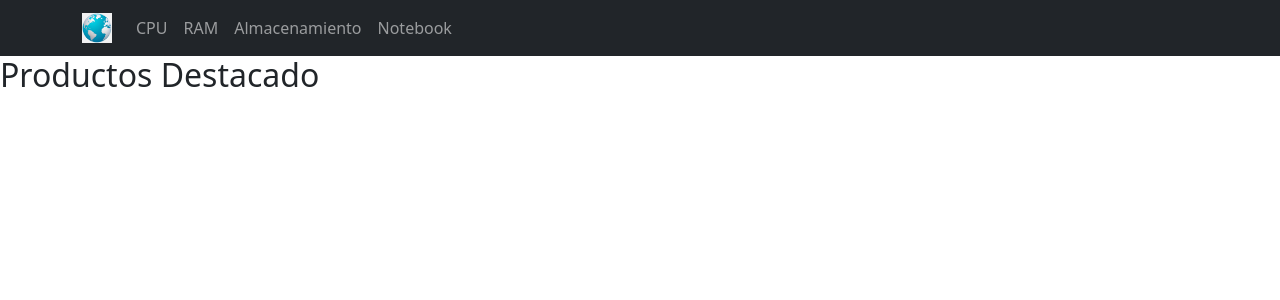
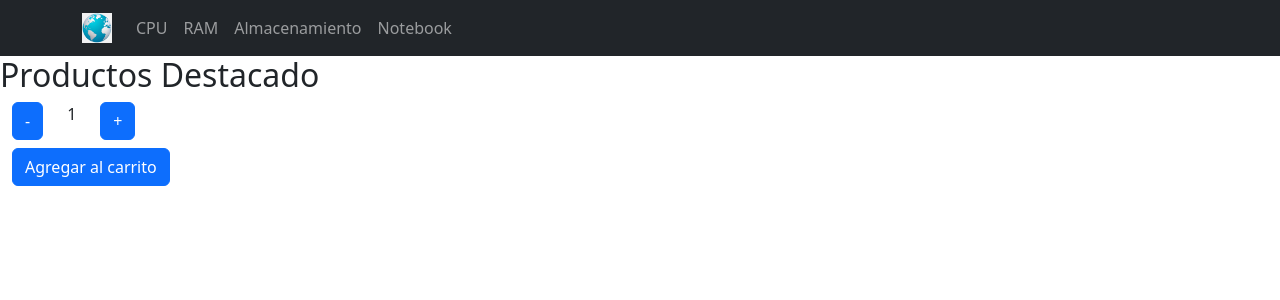
Before and after one commit to chinosatt/app_coder, a React (Create React App) app: page / in a window 1280 px wide. Shown: the top 300 px of the page. Built offline with nearby package versions, Linux system fonts and the light colour scheme.

Commit message:
Desafío 4: Contador con botón

```diff
--- a/src/components/Content.js
+++ b/src/components/Content.js
@@ -1,8 +1,10 @@
 import ItemListContainer from "./ItemListContainer";
+import ItemCount from "./ItemCount";
 
 const Content = () =>
         <content>
             <ItemListContainer greeting="Productos Destacado"/>
+            <ItemCount stock = {5} initial = {1} />
         </content>
 
 export default Content
--- /dev/null
+++ b/src/components/ItemCount.js
@@ -0,0 +1,40 @@
+import {useState} from "react"
+
+import Container from 'react-bootstrap/Container'
+import Row from 'react-bootstrap/Row'
+import Col from 'react-bootstrap/Col'
+import Button from 'react-bootstrap/Button'
+
+const ItemCount = ({stock,initial}) => {
+
+    const [contador, setContador] = useState(initial)
+
+    const sumarContador = () => {
+        if(contador < stock)
+            setContador(contador + 1)
+    }
+
+    const restarContador = () => {
+        if(contador > initial)
+            setContador(contador - 1)
+    }
+
+    const addCart = () => {
+        console.log(contador)
+    }
+
+    return (
+        <Container fluid>
+            <Row xs="auto">
+                <Col><Button onClick={restarContador}>-</Button ></Col>
+                <Col>{contador}</Col>
+                <Col><Button onClick={sumarContador}>+</Button ></Col>
+            </Row>
+            <Row xs="auto" className='mt-2'>
+                <Col><Button onClick={addCart}>Agregar al carrito</Button ></Col>
+            </Row>
+        </Container>
+    )
+}
+
+export default ItemCount
--- /dev/null
+++ b/src/estilos.css
@@ -0,0 +1,9 @@
+* {
+    margin: 0;
+    padding: 0;
+    box-sizing: border-box;
+}
+
+html, body, #root {
+    min-height: 100vh;
+}
```
Also changed, not shown: src/App.js (+16 -1 lines).
